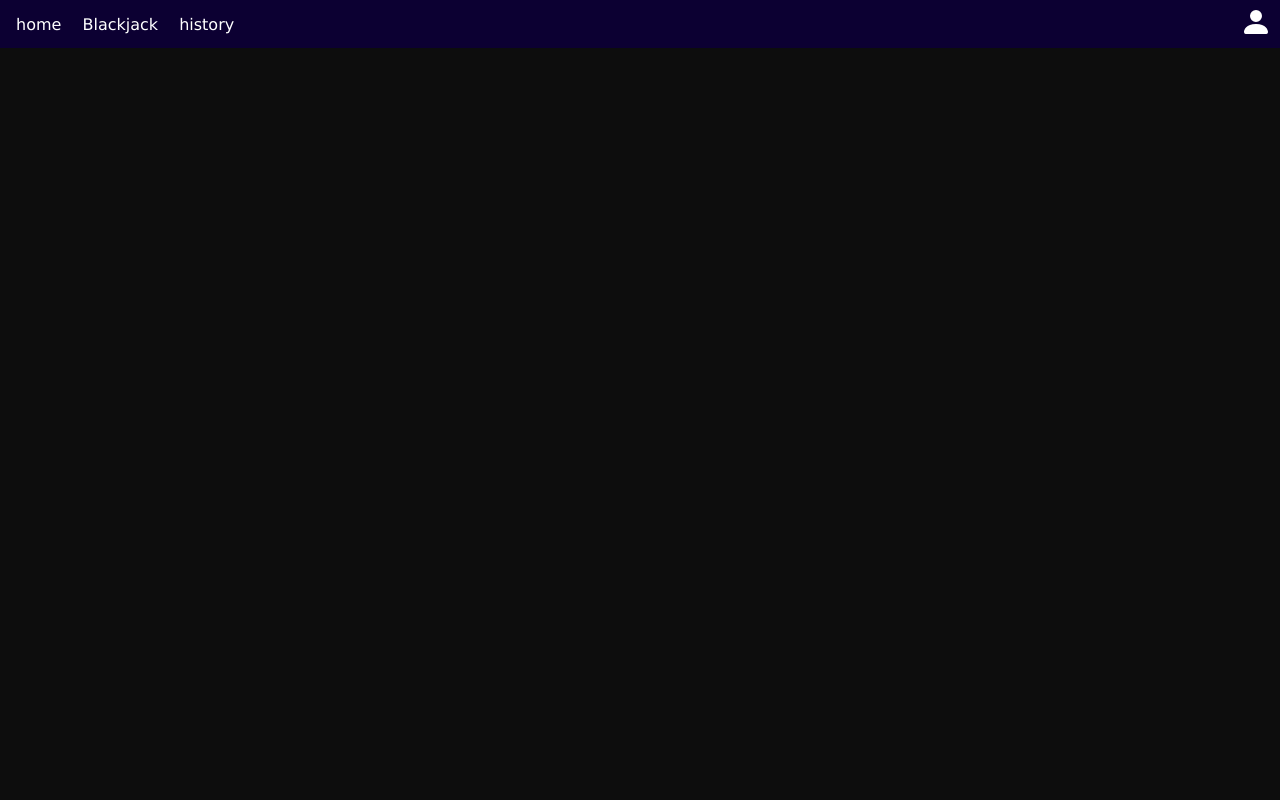
After one commit to PedroSalomBanegas/ProyectoIAW, a PHP site: page /ProyectoIAW/home.html in a window 1280 px wide. The commit adds this page. Run offline with PHP 8.4, Linux system fonts and the light colour scheme.

Commit message:
Frontend Start

```diff
--- /dev/null
+++ b/css/style.css
@@ -0,0 +1,44 @@
+* {
+    font-family: Verdana, Geneva, Tahoma, sans-serif;
+}
+
+html{
+    background-color: rgb(13, 13, 13);
+}
+
+body{
+    width: 100%;
+    height: 100vh;
+    margin: 0;
+}
+
+.navbar{
+    width: 100%;
+    height: 48px;
+    background-color: #0C0032;
+    display: flex;
+    flex-direction: row;
+    justify-content: space-between;
+    align-items: center;
+}
+
+.navbar a {
+    text-decoration: none;
+    color: white;
+    margin: 0px 8px;
+
+}
+
+#navLeft{
+    margin-left: 8px;
+}
+
+#navRight{
+    margin-right: 8px;
+}
+
+#user {
+    width: 32px;
+    height: 32px;
+    color: white;
+}
--- /dev/null
+++ b/home.html
@@ -0,0 +1,24 @@
+<!DOCTYPE html>
+<html lang="en">
+<head>
+    <meta charset="UTF-8">
+    <meta http-equiv="X-UA-Compatible" content="IE=edge">
+    <meta name="viewport" content="width=device-width, initial-scale=1.0">
+    <link rel="stylesheet" href="css/style.css">
+    <title>Document</title>
+</head>
+<body>
+    <div class="navbar">
+        <div id="navLeft">
+            <a href="#">home</a>
+            <a href="#">Blackjack</a>
+            <a href="#">history</a>
+        </div>
+        <div id="navRight">
+            <svg id="user" xmln  s="http://www.w3.org/2000/svg" fill="currentColor" class="bi bi-person-fill" viewBox="0 0 16 16">
+                <path d="M3 14s-1 0-1-1 1-4 6-4 6 3 6 4-1 1-1 1H3zm5-6a3 3 0 1 0 0-6 3 3 0 0 0 0 6z"/>
+            </svg>
+        </div>
+    </div>
+</body>
+</html>
```
Also changed, not shown: css/gameTable.css (+24 -0 lines), table.html (deleted, +0 -18 lines), table.php (added, +90 -0 lines).
